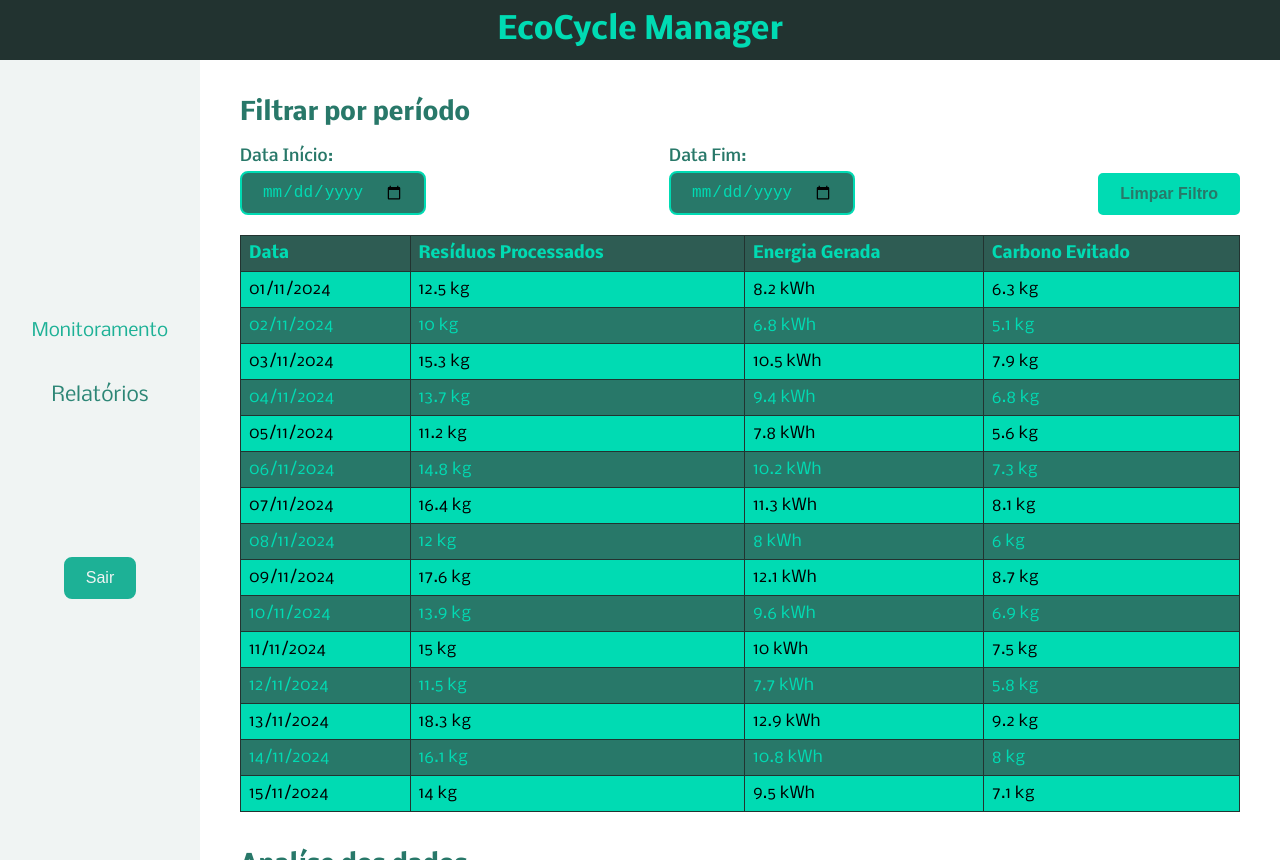
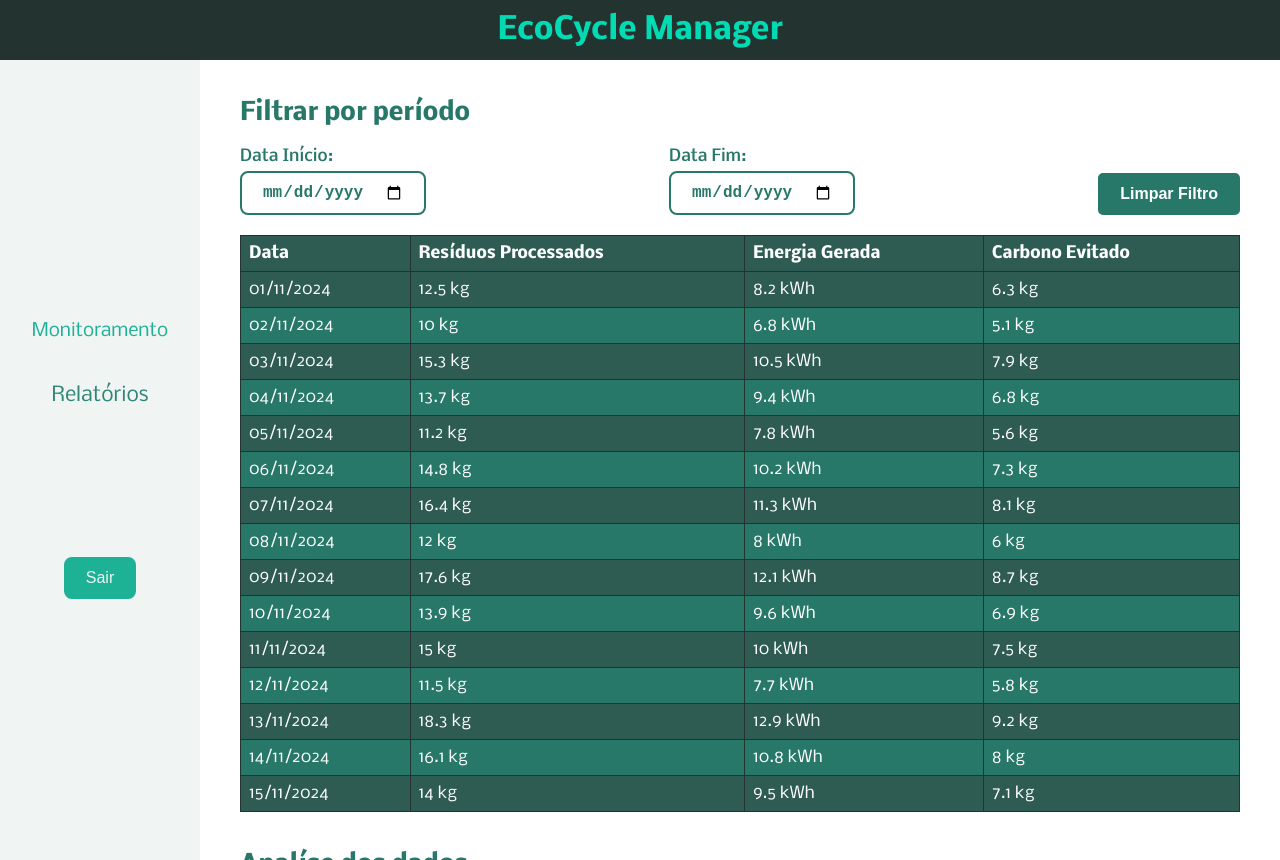
Before and after one commit to gabrielreis354/ecocycle-lixeira-inteligente, a React (Vite) app: page /dashboard/relatorios in a window 1280 px wide. Built offline with nearby package versions, Linux system fonts and the light colour scheme.

Commit message:
print and table adjust

```diff
--- a/src/components/Relatorio/index.scss
+++ b/src/components/Relatorio/index.scss
@@ -1,3 +1,9 @@
+* {
+  -webkit-print-color-adjust: exact !important; /* Chrome, Safari 6 – 15.3, Edge */
+  color-adjust: exact !important; /* Firefox 48 – 96 */
+  print-color-adjust: exact !important; /* Firefox 97+, Safari 15.4+ */
+}
+
 .relatorios-page {
   display: flex;
   flex-direction: column;
@@ -77,17 +83,23 @@
             padding: 10px 20px;
             border-radius: 8px;
             font-size: 16px;
-            border: 2px solid #00dbb3;
-            background-color: #287869;
-            color: #00dbb3;
+            border: 2px solid #287869;
+            background-color: transparent;
+            font-weight: bold;
+            color: #287869;
             outline: 0;
+            transition: 0.4s;
+
+            &:focus {
+              border: 3px solid #287869b9;
+            }
           }
         }
 
         button {
-          background-color: #00dbb3;
-          color: #287869;
-          border: 2px solid #00dbb3;
+          background-color: #287869;
+          color: #fff;
+          border: 2px solid #287869;
           padding: 10px 20px;
           border-radius: 5px;
           font-weight: bold;
@@ -96,8 +108,9 @@
           transition: 0.4s;
 
           &:hover {
+            outline: 3px solid #28786994;
             background-color: transparent;
-            color: #00dbb3;
+            color: #287869;
           }
         }
       }
@@ -111,7 +124,12 @@
       table {
         width: 100%;
         border-collapse: collapse;
-        background: #00dbb3;
+        background: #2e5c53;
+        color: #fff;
+
+        td {
+          font-weight: 400;
+        }
 
         th,
         td {
@@ -122,12 +140,12 @@
 
         th {
           background: #2e5c53;
-          color: #00dbb3;
+          color: #fff;
         }
 
         tr:nth-child(even) {
           background: #287869;
-          color: #00dbb3;
+          color: #fff;
         }
       }
     }
@@ -152,19 +170,19 @@
 
         .card {
           min-width: 250px;
-          background-color: #00dbb3;
-          padding: 8px;
+          background-color: #287869;
+          padding: 15px;
           border-radius: 5px;
-          border: 2px solid #00dbb3;
+          border: 2px solid #287869;
           box-shadow: 0 2px 4px rgba(0, 0, 0, 0.1);
           transition: 0.2s;
           cursor: pointer;
 
           h3 {
-            color: #287869;
+            color: #fff;
           }
           p {
-            color: #287869;
+            color: #fff;
             font-size: 18px;
           }
         }
@@ -176,41 +194,40 @@
         button {
           max-width: fit-content;
           margin: 40px 0;
-          background-color: #00dbb3;
-          color: #287869;
-          border: 2px solid #00dbb3;
+          background-color: #287869;
+          color: #fff;
+          border: 2px solid #287869;
           padding: 10px 20px;
           border-radius: 5px;
           cursor: pointer;
           font-size: 18px;
           transition: 0.4s;
+          font-weight: bold;
 
           &:hover {
-            border: 2px solid #00dbb3;
+            outline: 3px solid #28786994;
             background-color: transparent;
-            color: #00dbb3;
+            color: #287869;
           }
         }
       }
     }
-
-    // .footer {
-    //   padding: 20px;
-    //   background-color: #f4f4f4;
-    //   text-align: right;
-
-    //   button {
-    //     background-color: #2d8c3b;
-    //     color: white;
-    //     border: none;
-    //     padding: 10px 20px;
-    //     border-radius: 5px;
-    //     cursor: pointer;
-
-    //     &:hover {
-    //       background-color: #1f5635;
-    //     }
-    //   }
-    // }
   }
 }
+
+@media print {
+  header,
+  footer,
+  aside,
+  form {
+    display: none;
+  }
+  .dashboard {
+    display: flex;
+    flex-direction: column;
+  }
+  .sidebar,
+  .wrapper-button {
+    display: none;
+  }
+}
--- a/src/pages/Dashboard/index.scss
+++ b/src/pages/Dashboard/index.scss
@@ -57,3 +57,14 @@
     font-size: 14px;
   }
 }
+
+@media print {
+  .header,
+  .sidebar {
+    display: none;
+  }
+
+  .dashboard {
+    grid: none;
+  }
+}
```
Also changed, not shown: src/components/Relatorio/index.jsx (+0 -49 lines). Lines whose indentation alone changed are shown as unchanged.
